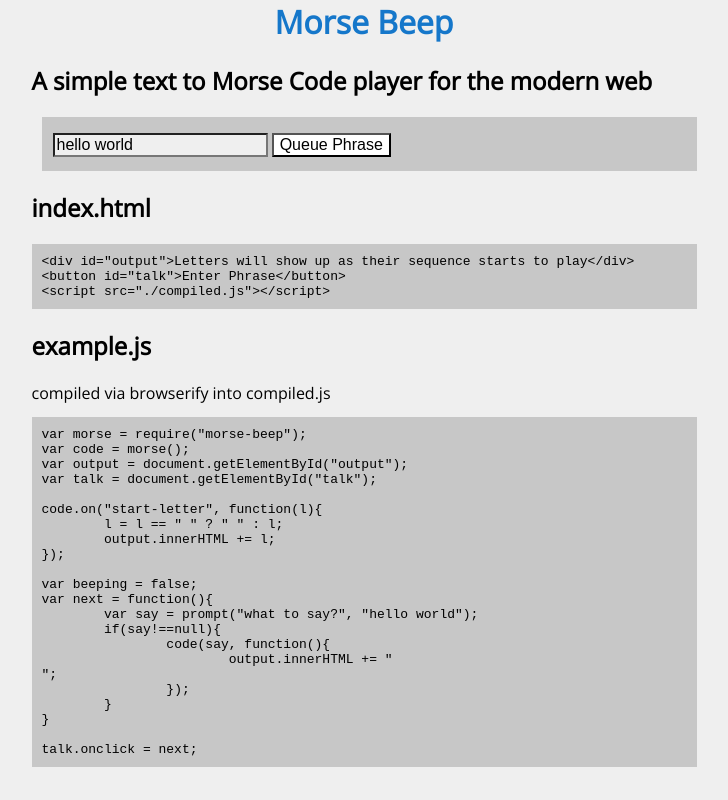
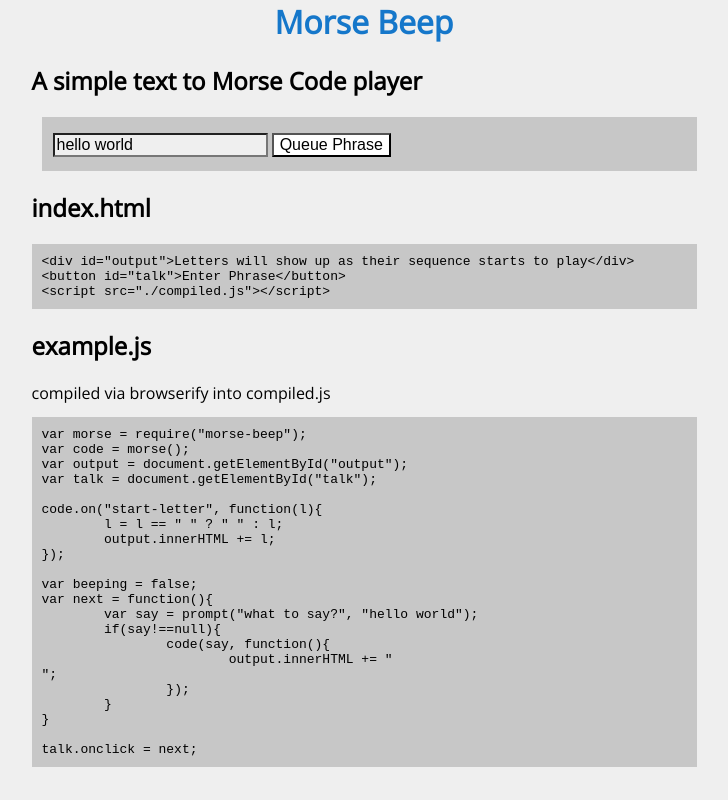
Before and after one commit to mcwhittemore/morse-beep, a website: page index.html in a window 1280 px wide. Shown: the whole page, without its empty margins (276-1004 px from the left). Drawn offline with nearby package versions, Linux system fonts and the light colour scheme.

Commit message:
Update index.html

```diff
--- a/index.html
+++ b/index.html
@@ -46,7 +46,7 @@
 </style>
 
 <a href="https://github.com/mcwhittemore/morse-beep"><h1>Morse Beep</h1></a>
-<h2>A simple text to Morse Code player for the modern web</h2>
+<h2>A simple text to Morse Code player</h2>
 <div id="example">
 	<div id="output"></div>
 	<input id="input" value="hello world">
```
